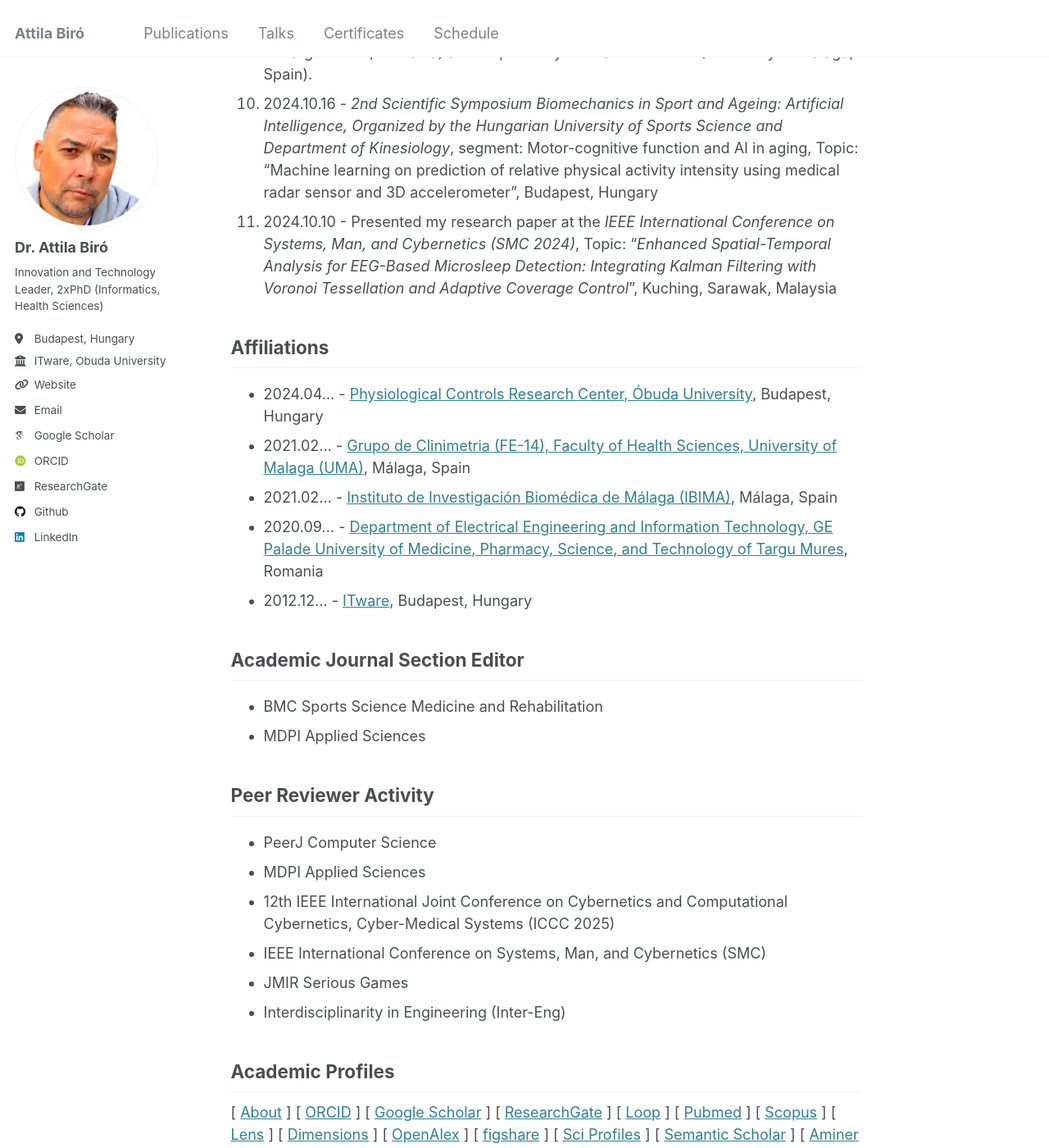
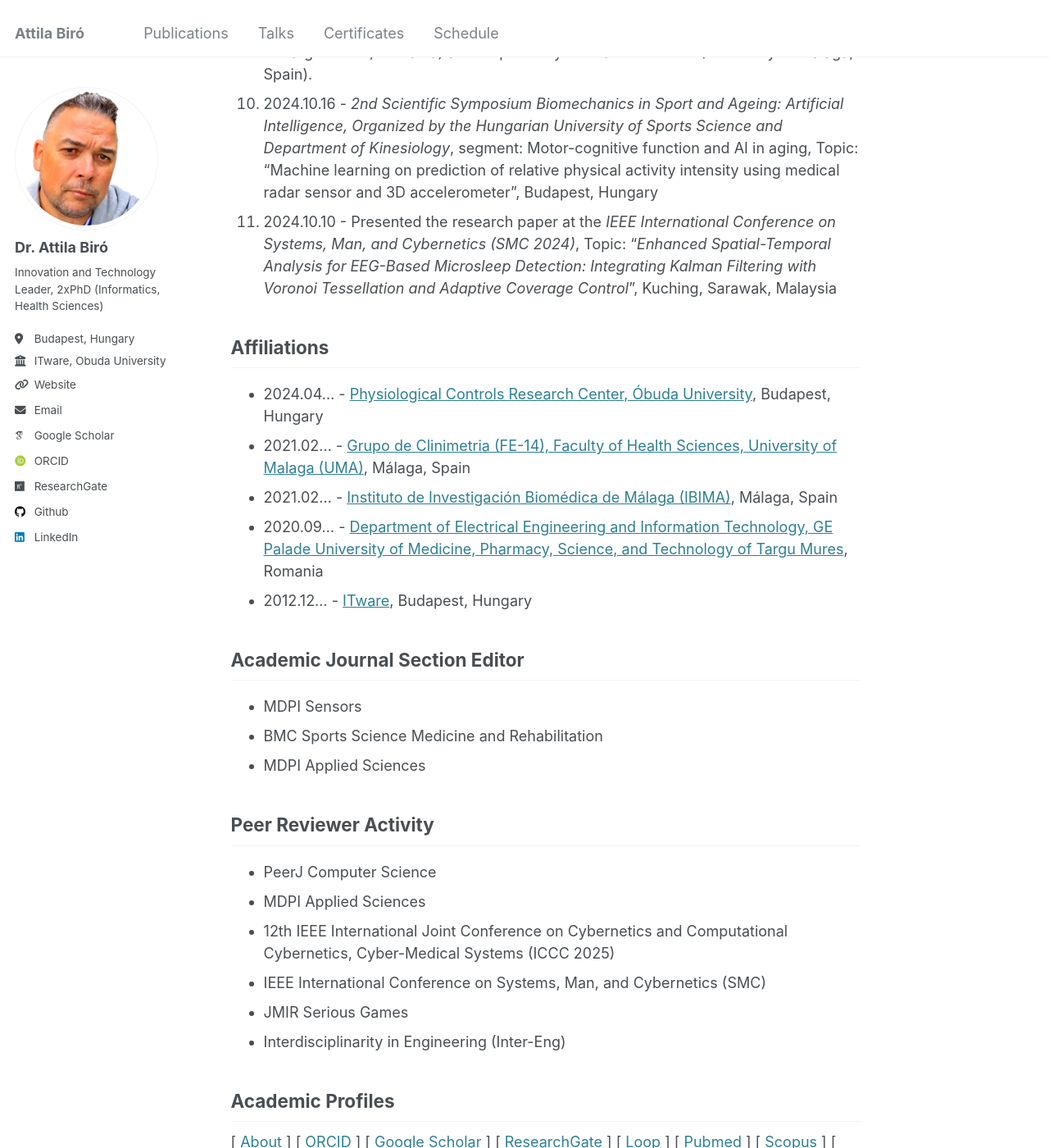
Before and after one commit to biroka/biroka.github.io, a Jekyll site: the page built from _pages/about.md, in a window 1280 px wide and 1400 px high, scrolled down 1582 px. Shown: the whole window at 82% size. Built offline with Jekyll 4.4.1, drawn with Linux system fonts in a browser that asks for light colours; some web fonts are replaced.

Commit message:
Update about.md

```diff
--- a/_pages/about.md
+++ b/_pages/about.md
@@ -27,7 +27,7 @@ Updates
 8. 2025.01.05 - Working on a Vitiligo-based research paper. Stage: last adjustments before submission.
 9. 2024.10.26 - Successfully defended my double PhD thesis with Excellent (Summa Cum Laude) and Sobresaliente (Excellent) grades at Informatics (UMFST GE Palade of Targu Mures, Romania) and respectively in Health Sciences (University of Malaga, Spain).
 10. 2024.10.16 - _2nd Scientific Symposium Biomechanics in Sport and Ageing: Artificial Intelligence, Organized by the Hungarian University of Sports Science and Department of Kinesiology_, segment: Motor-cognitive function and AI in aging, Topic: "Machine learning on prediction of relative physical activity intensity using medical radar sensor and 3D accelerometer", Budapest, Hungary
-11. 2024.10.10 - Presented my research paper at the _IEEE International Conference on Systems, Man, and Cybernetics (SMC 2024)_, Topic: "_Enhanced Spatial-Temporal Analysis for EEG-Based Microsleep Detection: Integrating Kalman Filtering with Voronoi Tessellation and Adaptive Coverage Control_", Kuching, Sarawak, Malaysia
+11. 2024.10.10 - Presented the research paper at the _IEEE International Conference on Systems, Man, and Cybernetics (SMC 2024)_, Topic: "_Enhanced Spatial-Temporal Analysis for EEG-Based Microsleep Detection: Integrating Kalman Filtering with Voronoi Tessellation and Adaptive Coverage Control_", Kuching, Sarawak, Malaysia
 
 Affiliations
 ------
@@ -39,6 +39,7 @@ Affiliations
 
 Academic Journal Section Editor
 ------
+* MDPI Sensors
 * BMC Sports Science Medicine and Rehabilitation
 * MDPI Applied Sciences
 
```
